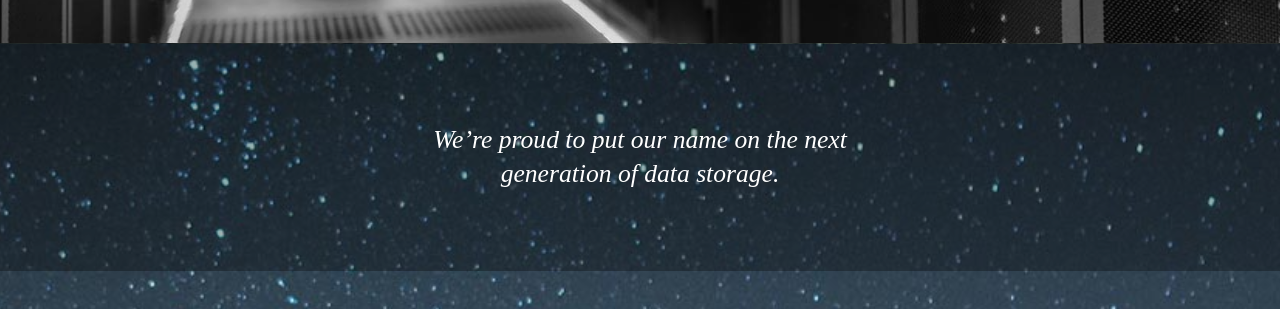
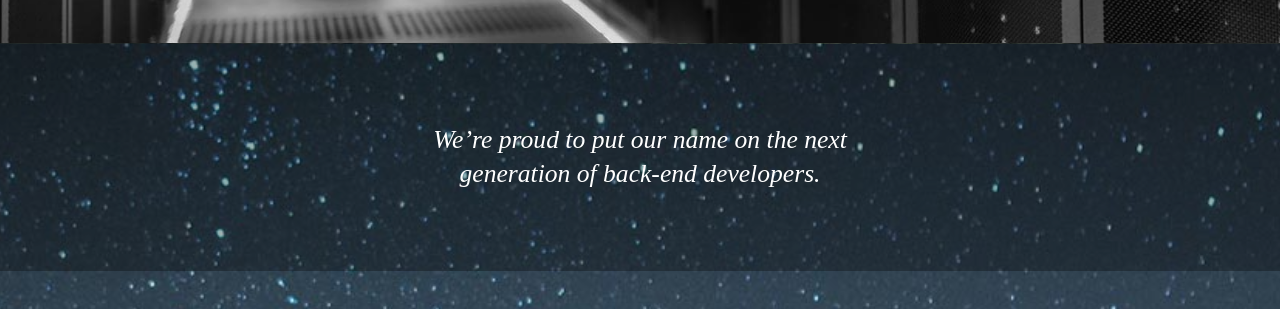
Before and after one commit to heartsdelight/heartsdelight.github.io, a plain HTML site: page index.html in a window 1280 px wide. Shown: the part 10100-10409 px from the top of the page. Drawn offline with Linux system fonts and the light colour scheme; a web font is replaced by a local one.

Commit message:
Change data storage to back-end developers

```diff
--- a/index.html
+++ b/index.html
@@ -225,7 +225,7 @@
 <section class="app__pre__footer">
     <div class="app__pre__footer__message">
         <div class="row">
-            <div class="columns small-12"><h3>We’re proud to put our name on the next generation of data storage.</h3>
+            <div class="columns small-12"><h3>We’re proud to put our name on the next generation of back-end developers.</h3>
             </div>
         </div>
     </div>
```
